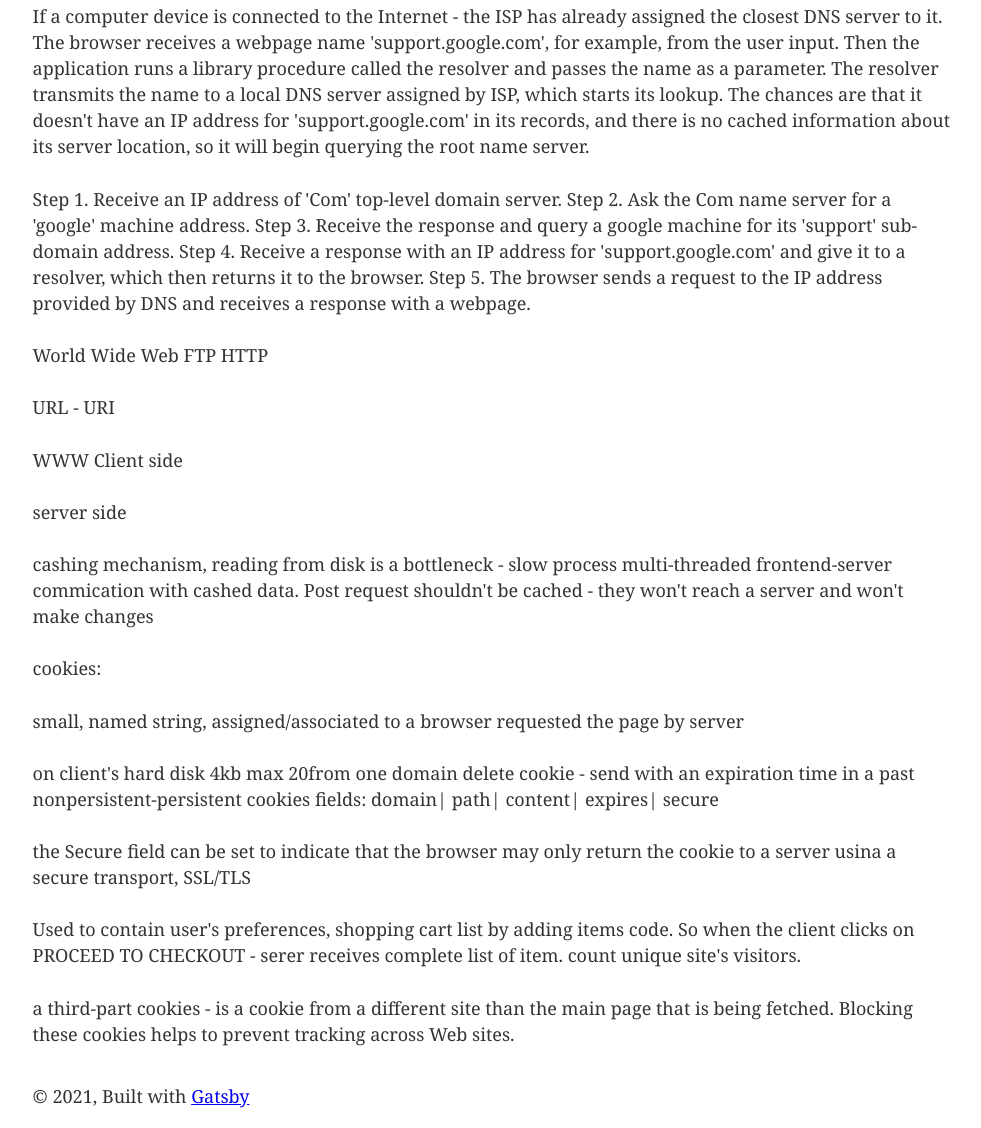
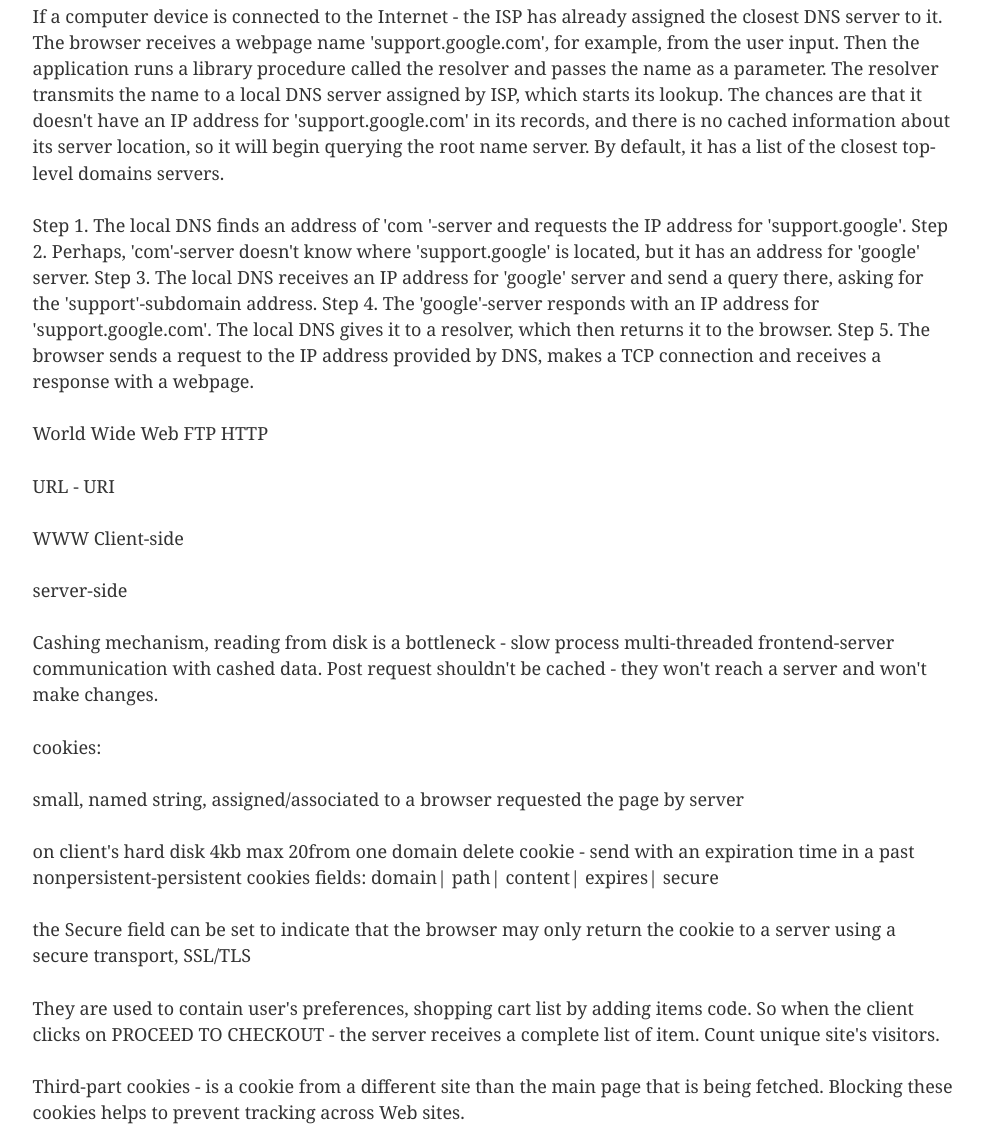
Before and after one commit to sne-syn/basic-blog, a Gatsby site: page /article/ in a window 1280 px wide. Shown: the part 4895-6023 px from the top of the page, without its empty margins (147-1128 px from the left). Built offline with nearby package versions, Linux system fonts and the light colour scheme; Gatsby itself is replaced by a stand-in of ours.

Commit message:
Update article.md

```diff
--- a/src/markdown-pages/article.md
+++ b/src/markdown-pages/article.md
@@ -85,13 +85,13 @@
 
 Computers communicate using numbers, but people find it tough to remember long sequences of numbers. Domain Name System helps to solve this dilemma. DNS is a huge distributed analogue of a phone book where every domain name is paired with its IP address. Unlike the phone book, the DNS isn't organised in alphabetic order and doesn't store all records in one place. To quickly find the right recording in the system, DNS starts resolving a web page name from its end while communicating with many DNS servers. Let's recreate the DNS lookup process in greater detail.
 
-If a computer device is connected to the Internet - the ISP has already assigned the closest DNS server to it. The browser receives a webpage name 'support.google.com', for example, from the user input. Then the application runs a library procedure called the resolver and passes the name as a parameter. The resolver transmits the name to a local DNS server assigned by ISP, which starts its lookup. The chances are that it doesn't have an IP address for 'support.google.com' in its records, and there is no cached information about its server location, so it will begin querying the root name server.
+If a computer device is connected to the Internet - the ISP has already assigned the closest DNS server to it. The browser receives a webpage name 'support.google.com', for example, from the user input. Then the application runs a library procedure called the resolver and passes the name as a parameter. The resolver transmits the name to a local DNS server assigned by ISP, which starts its lookup. The chances are that it doesn't have an IP address for 'support.google.com' in its records, and there is no cached information about its server location, so it will begin querying the root name server. By default, it has a list of the closest top-level domains servers.
 
-Step 1. Receive an IP address of 'Com' top-level domain server.
-Step 2. Ask the Com name server for a 'google' machine address.
-Step 3. Receive the response and query a google machine for its 'support' sub-domain address.
-Step 4. Receive a response with an IP address for 'support.google.com' and give it to a resolver, which then returns it to the browser.
-Step 5. The browser sends a request to the IP address provided by DNS and receives a response with a webpage.
+Step 1. The local DNS finds an address of 'com '-server and requests the IP address for 'support.google'.
+Step 2. Perhaps, 'com'-server doesn't know where 'support.google' is located, but it has an address for 'google' server.
+Step 3. The local DNS receives an IP address for 'google' server and send a query there, asking for the 'support'-subdomain address.
+Step 4. The 'google'-server responds with an IP address for 'support.google.com'. The local DNS gives it to a resolver, which then returns it to the browser.
+Step 5. The browser sends a request to the IP address provided by DNS, makes a TCP connection and receives a response with a webpage.
 
 World Wide Web
 FTP
@@ -99,16 +99,15 @@
 
 URL - URI
 
+WWW
+Client-side
 
-WWW
-Client side
+server-side
 
-server side
-
-cashing mechanism,
+Cashing mechanism,
 reading from disk is a bottleneck - slow process
-multi-threaded frontend-server commication with cashed data.
-Post request shouldn't be cached - they won't reach a server and won't make changes
+multi-threaded frontend-server communication with cashed data.
+Post request shouldn't be cached - they won't reach a server and won't make changes.
 
 cookies:
 
@@ -122,8 +121,8 @@
 fields:
 domain| path| content| expires| secure
 
-the Secure field can be set to indicate that the browser may only return the cookie to a server usina a secure transport, SSL/TLS
+the Secure field can be set to indicate that the browser may only return the cookie to a server using a secure transport, SSL/TLS
 
-Used to contain user's preferences, shopping cart list by adding items code. So when the client clicks on PROCEED TO CHECKOUT - serer receives complete list of item. count unique site's visitors.
+They are used to contain user's preferences, shopping cart list by adding items code. So when the client clicks on PROCEED TO CHECKOUT - the server receives a complete list of item. Count unique site's visitors.
 
-a third-part cookies - is a cookie from a different site than the main page that is being fetched. Blocking these cookies helps to prevent tracking across Web sites.
+Third-part cookies - is a cookie from a different site than the main page that is being fetched. Blocking these cookies helps to prevent tracking across Web sites.
```
